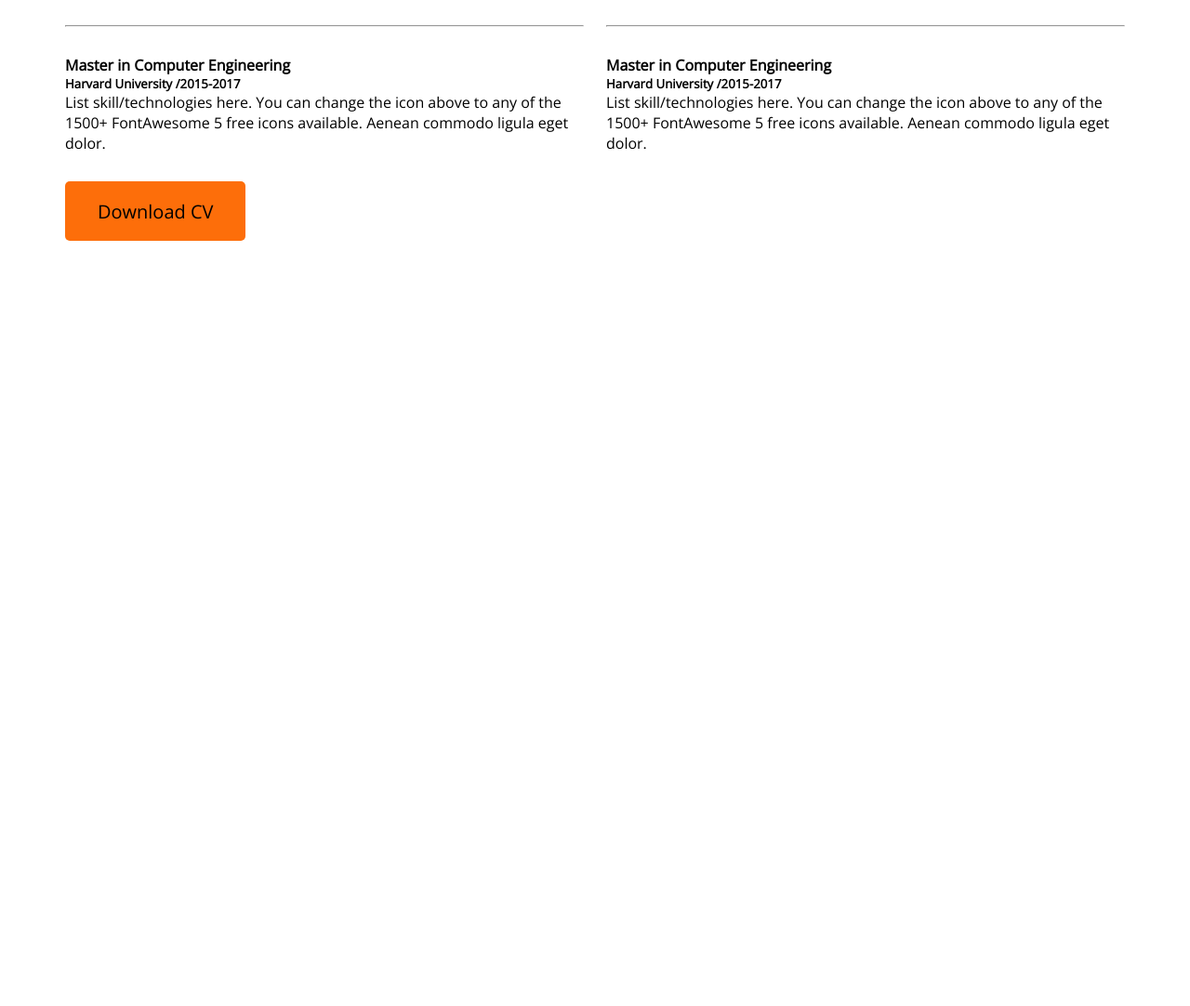
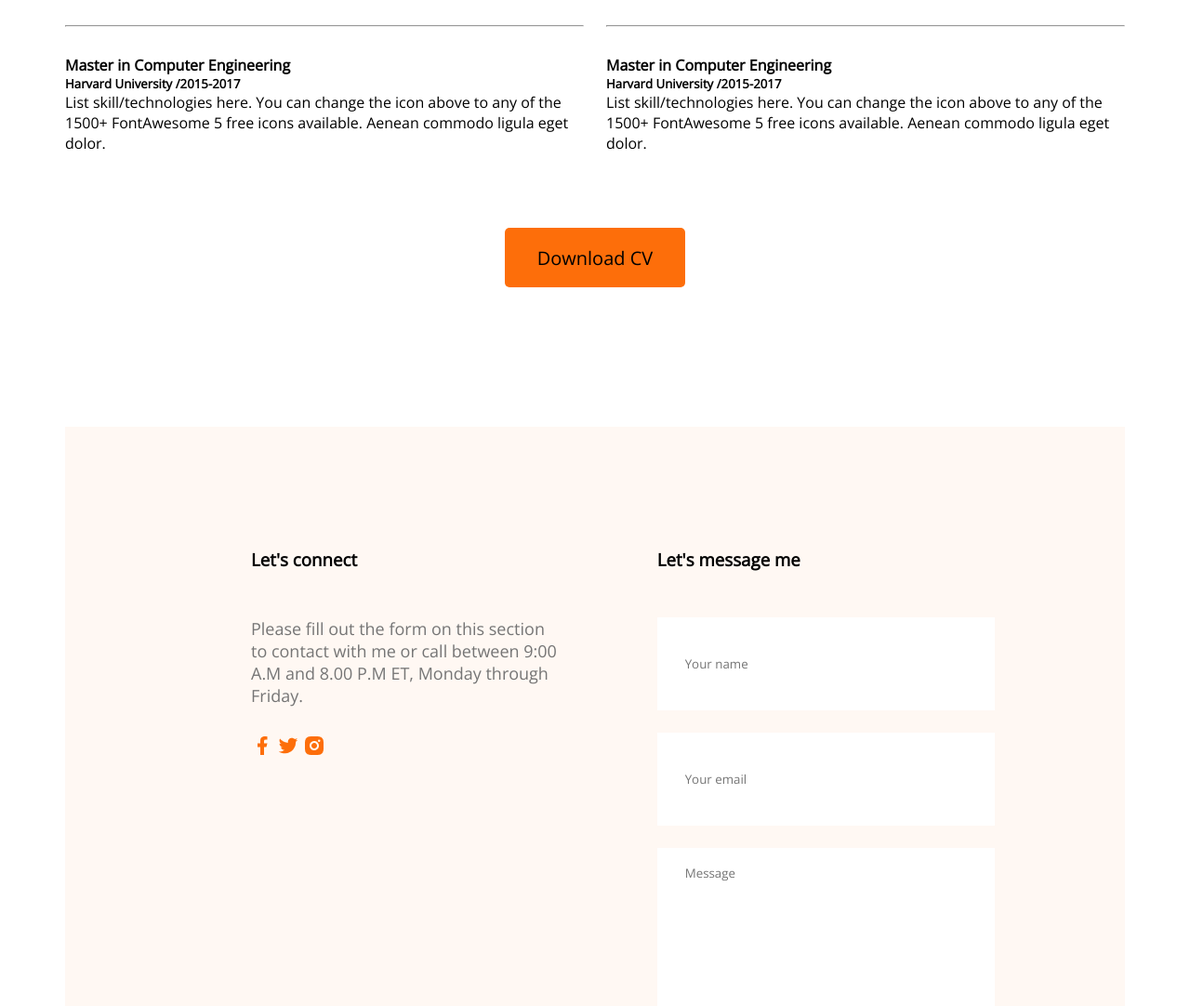
Before and after one commit to mahejabinmou/developer-portfolio, a plain HTML site: page index.html in a window 1280 px wide. Shown: the part 2538-3620 px from the top of the page at 93% size. Before the commit the page ends 2817 px from the top, so only its background shows below. Drawn offline with nearby package versions, Linux system fonts and the light colour scheme.

Commit message:
contact us added

```diff
--- a/index.html
+++ b/index.html
@@ -137,7 +137,32 @@
 
                 </div>
             </div>
-            <div class="button"><button class="btn-primary">Download CV</button></div>
+            <div class="resume-button">
+                <button class="btn-primary">Download CV</button>
+            </div>
+        </section>
+        <!-- contact secton -->
+        <section class="contact">
+            <div>
+                <h3 class="section-title">Let's connect</h3>
+                <p class="section-description">Please fill out the form on this section to contact with me or call between 9:00 A.M and 8.00 P.M ET, Monday through Friday.</p>
+                <a href=""><img src="images/icons/facebook.png" alt=""></a>
+                <a href=""><img src="images/icons/twitter.png" alt=""></a>
+                <a href=""><img src="images/icons/insta.png" alt=""></a>
+
+            </div>
+            <div>
+                <h3 class="section-title">Let's message me</h3>
+                <form action="">
+                    <input type="text" name="" id="" placeholder="Your name">
+                    <input type="email" name="" id="" placeholder="Your email">
+                    <textarea name="" id="" cols="30" rows="10" placeholder="Message"></textarea>
+                    <input class="btn-primary" type="submit" value="submit">
+                </form>
+
+
+            </div>
+
         </section>
 
     </main>
--- a/styles/portfolio.css
+++ b/styles/portfolio.css
@@ -170,3 +170,26 @@ section{
         text-align: center;
 
     }
+    /* contact styles */
+    .contact{
+        display: flex;
+        gap: 100px;
+        background: #FFF8F3;
+        padding: 130px 200px;
+    }
+    .contact,.section-title{
+        text-align: left;
+    }
+
+    .contact input[type="text"], input[type="email"],textarea{
+        margin-bottom: 24px;
+        border: 0;
+        width: 100%;
+        padding: 18px 30px;
+    }
+    input{
+        height: 64px;
+    }
+    .contact a{
+        text-decoration: none;
+    }
```
